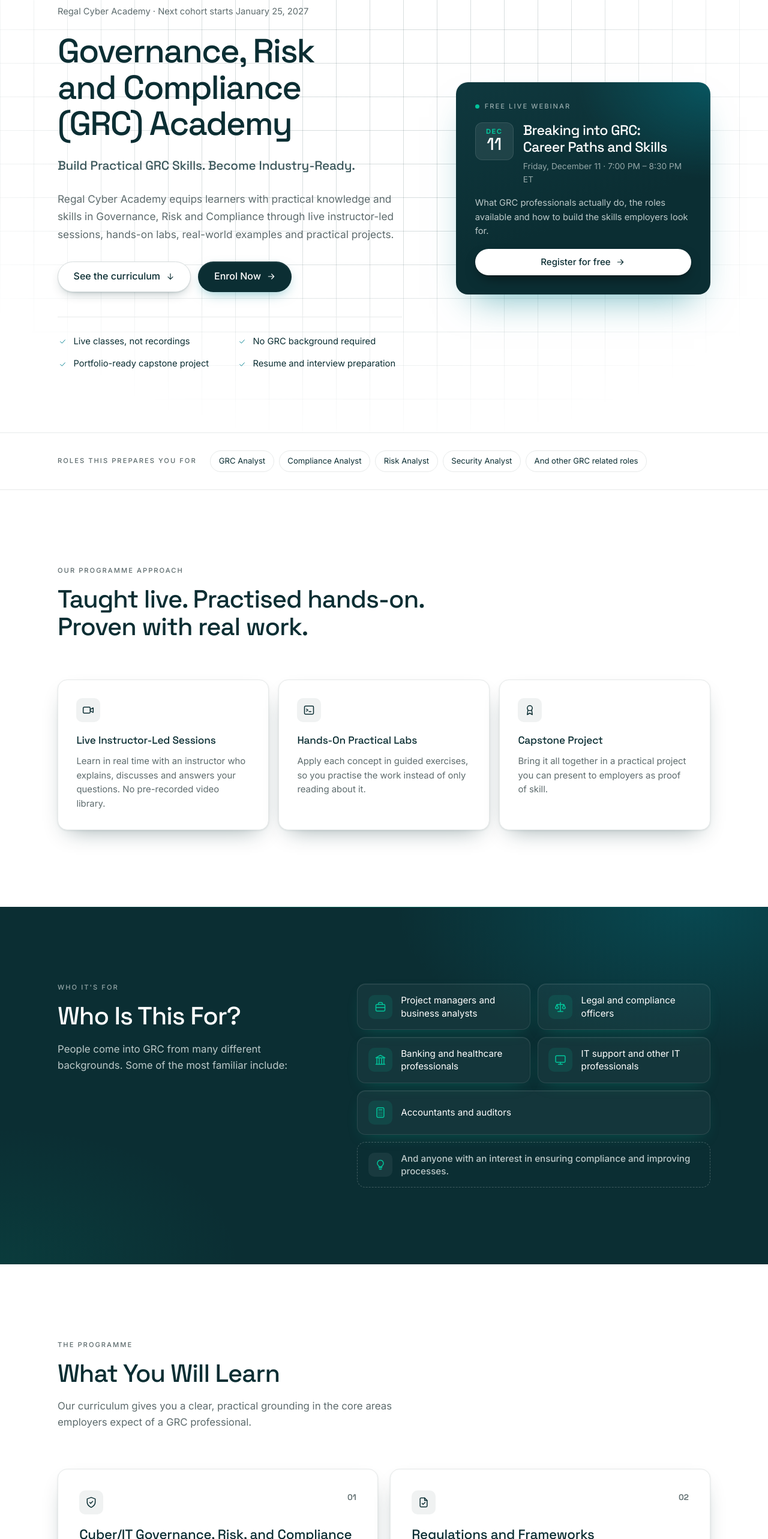
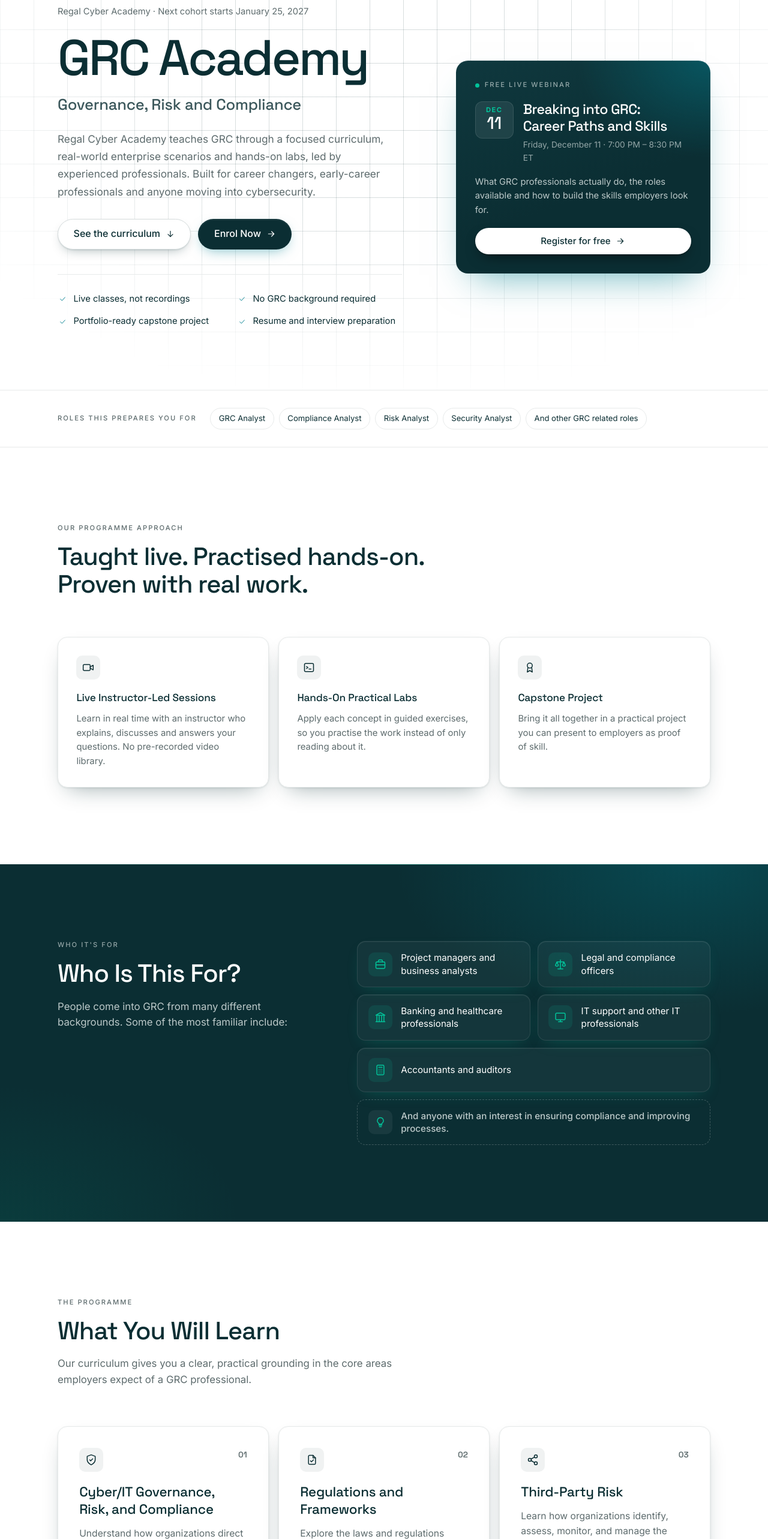
Before and after one commit to mosnyik/regal-landing, a Next.js app: page / in a window 1280 px wide. Shown: the part 234-2800 px from the top of the page at 60% size. Built offline with nearby package versions, Linux system fonts and the light colour scheme; no server answers.

Commit message:
fix: updated the contents based on instructions

```diff
--- a/app/globals.css
+++ b/app/globals.css
@@ -175,8 +175,8 @@ svg { flex: none; }
 .hero.has-aside .hero-grid { grid-template-columns: 1.15fr 0.85fr; gap: clamp(3rem, 7vw, 6rem); align-items: center; }
 .hero-copy { display: grid; gap: 1.6rem; justify-items: start; min-width: 0; }
 .hero-eyebrow { font: 400 0.92rem/1.4 var(--body); color: var(--muted); }
-.hero h1 { font-size: clamp(2.3rem, 4.8vw, 3.5rem); line-height: 1.08; letter-spacing: -0.035em; font-weight: 500; max-width: 17ch; }
-.hero-promise { font: 400 clamp(1.1rem, 2vw, 1.3rem)/1.4 var(--display); letter-spacing: -0.01em; color: var(--ink); opacity: 0.8; }
+.hero h1 { font-size: clamp(3rem, 7vw, 5.2rem); line-height: 1; letter-spacing: -0.04em; font-weight: 500; max-width: 17ch; }
+.hero-promise { margin-top: -0.4rem; font: 400 clamp(1.25rem, 2.4vw, 1.6rem)/1.3 var(--display); letter-spacing: -0.01em; color: var(--ink); opacity: 0.8; }
 .hero-lede { font-size: 1.08rem; line-height: 1.7; color: var(--muted); max-width: 54ch; }
 .hero-actions { display: flex; flex-wrap: wrap; gap: 0.75rem; margin-top: 0.3rem; }
 .hero-points {
--- a/app/page.tsx
+++ b/app/page.tsx
@@ -39,7 +39,7 @@ const APPROACH = [
 ];
 
 const AUDIENCE_ICONS = [Icons.briefcase, Icons.scale, Icons.governance, Icons.monitor, Icons.calculator];
-const CURRICULUM_ICONS = [Icons.cyber, Icons.compliance];
+const CURRICULUM_ICONS = [Icons.cyber, Icons.compliance, Icons.thirdParty, Icons.ai, Icons.risk, Icons.policy];
 
 export default function Home() {
   const isOpen = enrolmentStatus === "open";
@@ -57,15 +57,15 @@ export default function Home() {
               {isOpen && <span> · Next cohort starts {starts}</span>}
             </p>
             <h1 id="hero-title" className="rise" style={{ ["--d" as string]: 1 }}>
-              Governance, Risk and Compliance (GRC) Academy
+              GRC Academy
             </h1>
             <p className="hero-promise rise" style={{ ["--d" as string]: 2 }}>
-              Build Practical GRC Skills. Become Industry-Ready.
+              Governance, Risk and Compliance
             </p>
             <p className="hero-lede rise" style={{ ["--d" as string]: 3 }}>
-              Regal Cyber Academy equips learners with practical knowledge and skills in Governance, Risk and
-              Compliance through live instructor-led sessions, hands-on labs, real-world examples and practical
-              projects.
+              Regal Cyber Academy teaches GRC through a focused curriculum, real-world enterprise scenarios and
+              hands-on labs, led by experienced professionals. Built for career changers, early-career professionals
+              and anyone moving into cybersecurity.
             </p>
             <div className="hero-actions rise" style={{ ["--d" as string]: 4 }}>
               <a className="btn btn-lg btn-outline" href="#programmes">
@@ -163,7 +163,7 @@ export default function Home() {
             <h2 id="learn-title">What You Will Learn</h2>
             <p className="sub">{curriculum.intro}</p>
           </div>
-          <ol className="grid-2">
+          <ol className="grid-3">
             {curriculum.areas.map((a, i) => (
               <li key={a.title} className="card card-line area">
                 <div className="area-top">
--- a/components/Icons.tsx
+++ b/components/Icons.tsx
@@ -56,6 +56,35 @@ export const Icons = {
     <Svg>
       <path d="M12 22s8-3.5 8-10V5l-8-3-8 3v7c0 6.5 8 10 8 10Z" />
       <path d="m9 12 2 2 4-4" />
+    </Svg>
+  ),
+
+  thirdParty: (
+    <Svg>
+      <circle cx="18" cy="5" r="3" />
+      <circle cx="6" cy="12" r="3" />
+      <circle cx="18" cy="19" r="3" />
+      <path d="m8.6 13.5 6.8 4M15.4 6.5l-6.8 4" />
+    </Svg>
+  ),
+  ai: (
+    <Svg>
+      <rect x="6" y="6" width="12" height="12" rx="2" />
+      <rect x="9.5" y="9.5" width="5" height="5" rx="0.5" />
+      <path d="M9 2v4M15 2v4M9 18v4M15 18v4M2 9h4M2 15h4M18 9h4M18 15h4" />
+    </Svg>
+  ),
+  risk: (
+    <Svg>
+      <path d="M10.3 3.9 1.8 18a2 2 0 0 0 1.7 3h17a2 2 0 0 0 1.7-3L13.7 3.9a2 2 0 0 0-3.4 0Z" />
+      <path d="M12 9v4M12 17h.01" />
+    </Svg>
+  ),
+  policy: (
+    <Svg>
+      <path d="M9 3h6v3H9z" />
+      <path d="M15 4.5h2a2 2 0 0 1 2 2V19a2 2 0 0 1-2 2H7a2 2 0 0 1-2-2V6.5a2 2 0 0 1 2-2h2" />
+      <path d="M9 11h6M9 15h4" />
     </Svg>
   ),
 
--- a/content/site.ts
+++ b/content/site.ts
@@ -133,6 +133,22 @@ export const curriculum = {
       title: "Regulations and Frameworks",
       body: "Explore the laws and regulations organizations must follow, and the standards and frameworks, including NIST and ISO 27001, they use to guide security and compliance.",
     },
+    {
+      title: "Third-Party Risk",
+      body: "Learn how organizations identify, assess, monitor, and manage the risks that come from vendors, suppliers, and other external partners who access their systems, data, or services.",
+    },
+    {
+      title: "AI Risk Management",
+      body: "Understand how the risks of using artificial intelligence, including bias, security, privacy, and accountability concerns, are identified, assessed, and managed.",
+    },
+    {
+      title: "Internal Risk Assessment and Risk Treatment",
+      body: "Learn how to identify, analyze, and evaluate risks within an organization, then choose and apply a response: reduce, transfer, avoid, or accept the risk.",
+    },
+    {
+      title: "Policy and Controls",
+      body: "Understand how organizations develop policies and procedures, and how they implement, test, and monitor controls to reduce risk and meet compliance requirements.",
+    },
   ],
 };
 
```
